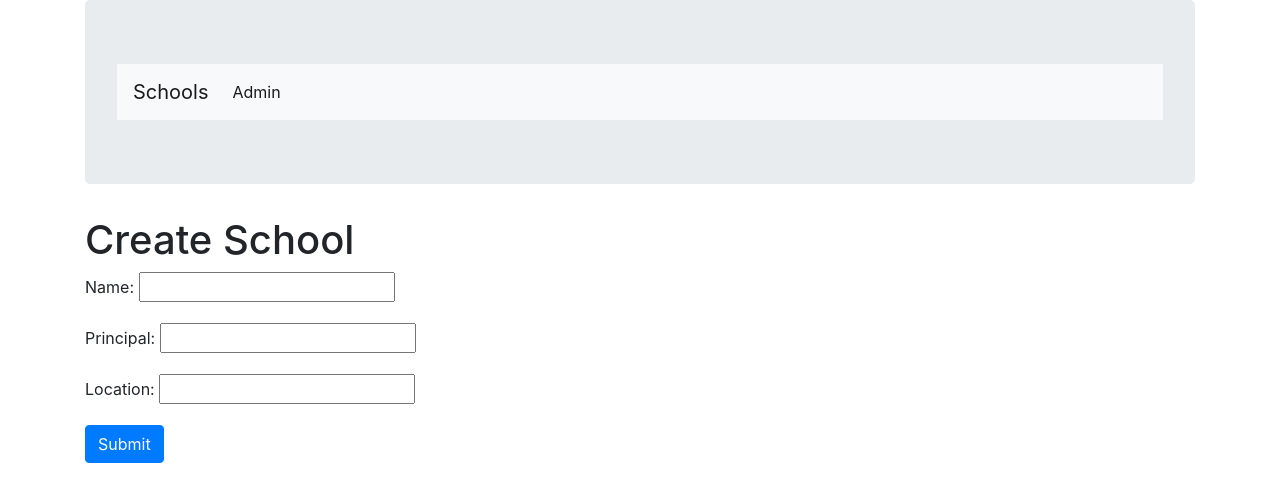
After one commit to allenARM/Django-learning, a Django app: page /basic_app/create/ in a window 1280 px wide. The commit adds this page. Shown: the top 502 px of the page. Run offline with Django 3.2, Linux system fonts and the light colour scheme; parts of the project's set-up code (start-up, migrations or seed data) failed here and were passed over; some libraries are stand-ins or nearby versions.

Commit message:
Django advanced finished

```diff
--- a/advanced_section/advcbv/basic_app/models.py
+++ b/advanced_section/advcbv/basic_app/models.py
@@ -1,4 +1,5 @@
 from django.db import models
+from django.urls import reverse
 
 # Create your models here.
 class School(models.Model):
@@ -9,6 +10,9 @@ class School(models.Model):
 	def __str__(self):
 		return self.name
 
+	def get_absolute_url(self):
+		return reverse("basic_app:detail", kwargs={'pk':self.pk})
+
 class Student(models.Model):
 	name = models.CharField(max_length=256)
 	age = models.PositiveIntegerField()
--- /dev/null
+++ b/advanced_section/advcbv/basic_app/templates/basic_app/school_form.html
@@ -0,0 +1,15 @@
+{% extends "basic_app/basic_app.base.html" %}
+{% block body_block %}
+	<h1>
+		{% if not form.instance.pk %}
+			Create School
+		{% else %}
+			Update School
+		{% endif %}
+	</h1>
+	<form method="post">
+		{% csrf_token %}
+		{{form.as_p}}
+		<input type="submit" class="btn btn-primary" value="Submit">
+	</form>
+{% endblock %}
--- a/advanced_section/advcbv/basic_app/templates/basic_app/schooldetail.html
+++ b/advanced_section/advcbv/basic_app/templates/basic_app/schooldetail.html
@@ -11,4 +11,7 @@
 			<p>{{student.name}} who is {{student.age}} years old.</p>
 		{% endfor %}
 	</div>
+	<div class="container">
+		<p><a class="btn btn-warning" href="{% url 'basic_app:update' pk=school_detail.pk %}">Update</a></p>
+	</div>
 {% endblock %}
--- a/advanced_section/advcbv/basic_app/urls.py
+++ b/advanced_section/advcbv/basic_app/urls.py
@@ -5,5 +5,8 @@ app_name = 'basic_app'
 
 urlpatterns = [
 	path('', views.SchoolListView.as_view(), name='list'),
-	path('<int:pk>/', views.SchoolDetailView.as_view(), name='detail')
+	path('<int:pk>/', views.SchoolDetailView.as_view(), name='detail'),
+	path('create/', views.SchoolCreateView.as_view(), name='create'),
+	path('update/<int:pk>/', views.SchoolUpdateView.as_view(), name='update'),
+	path('delete/<int:pk>/', views.SchoolDeleteView.as_view(), name='delete'),
 ]
--- a/advanced_section/advcbv/basic_app/views.py
+++ b/advanced_section/advcbv/basic_app/views.py
@@ -1,5 +1,9 @@
 from django.shortcuts import render
-from django.views.generic import View, TemplateView, ListView, DetailView
+from django.urls import reverse, reverse_lazy
+from django.views.generic import (View, TemplateView,
+									ListView, DetailView,
+									CreateView, UpdateView,
+									DeleteView)
 from . import models
 
 class IndexView(TemplateView):
@@ -15,3 +19,15 @@ class SchoolDetailView(DetailView):
 	context_object_name = 'school_detail'
 	model = models.School
 	template_name = 'basic_app/schooldetail.html'
+
+class SchoolCreateView(CreateView):
+	fields = ('name', 'principal', 'location')
+	model = models.School
+
+class SchoolUpdateView(UpdateView):
+	fields = ('name', 'principal')
+	model = models.School
+
+class SchoolDeleteView(DeleteView):
+	model = models.School
+	success_url = reverse_lazy("basic_app:list")
```
Also changed, not shown: advanced_section/advcbv/basic_app/templates/basic_app/school_confirm_delete.html (added, +9 -0 lines), README.md, advanced_section/advcbv/db.sqlite3.
